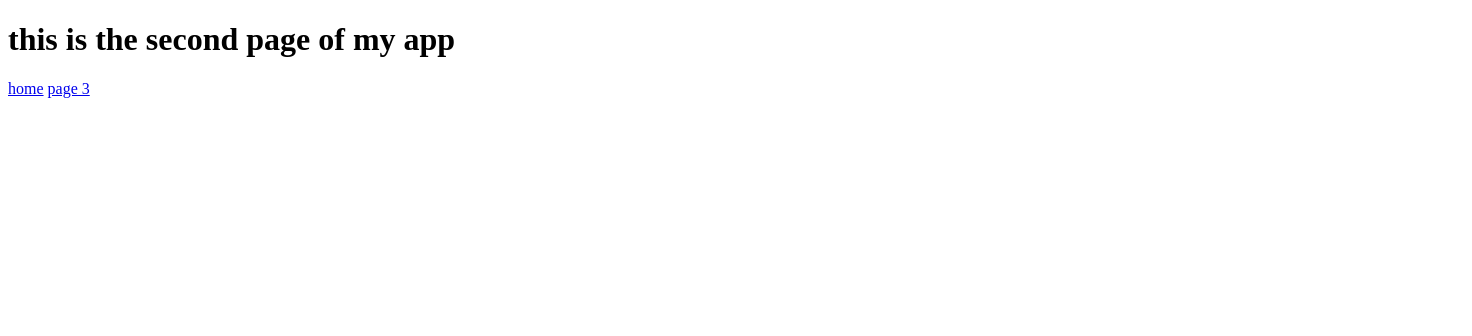
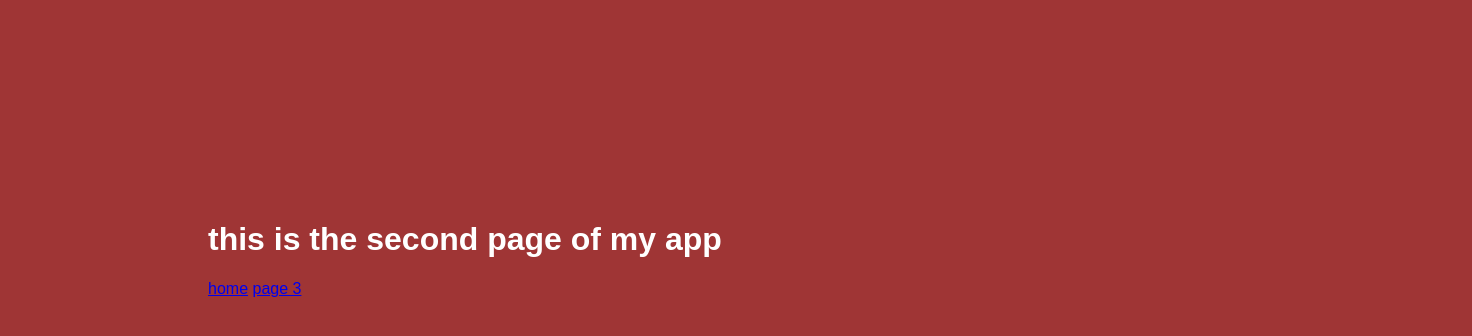
Before and after one commit to Silas672/Final-Project, a plain HTML site: page second-page.html in a window 1280 px wide. Shown: the whole page, 1472 px wide, since content can reach past the window. Drawn offline with Linux system fonts and the light colour scheme.

Commit message:
added styles to other pages

```diff
--- a/second-page.html
+++ b/second-page.html
@@ -5,7 +5,15 @@
   <h1> this is the second page of my app </h1>
 </head>
 <style>
+ body {
+        background: rgba(150, 33, 33, 0.911);
+        font-family: Arial, sans-serif;
+        position: relative;
+        color:white;
+  left: 200px;
+  top: 200px;
 
+    }
 </style>
 
 <nav>
```
Also changed, not shown: third-page.html (+8 -0 lines).
